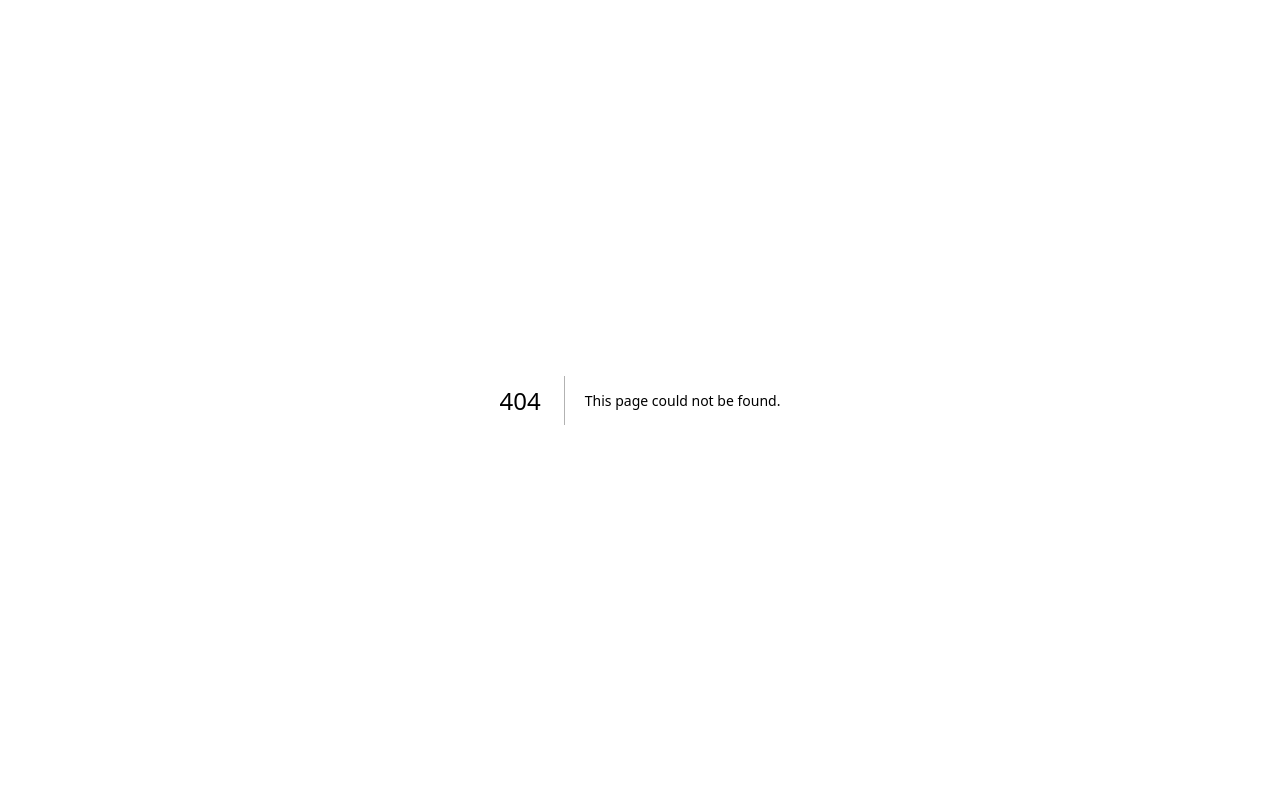
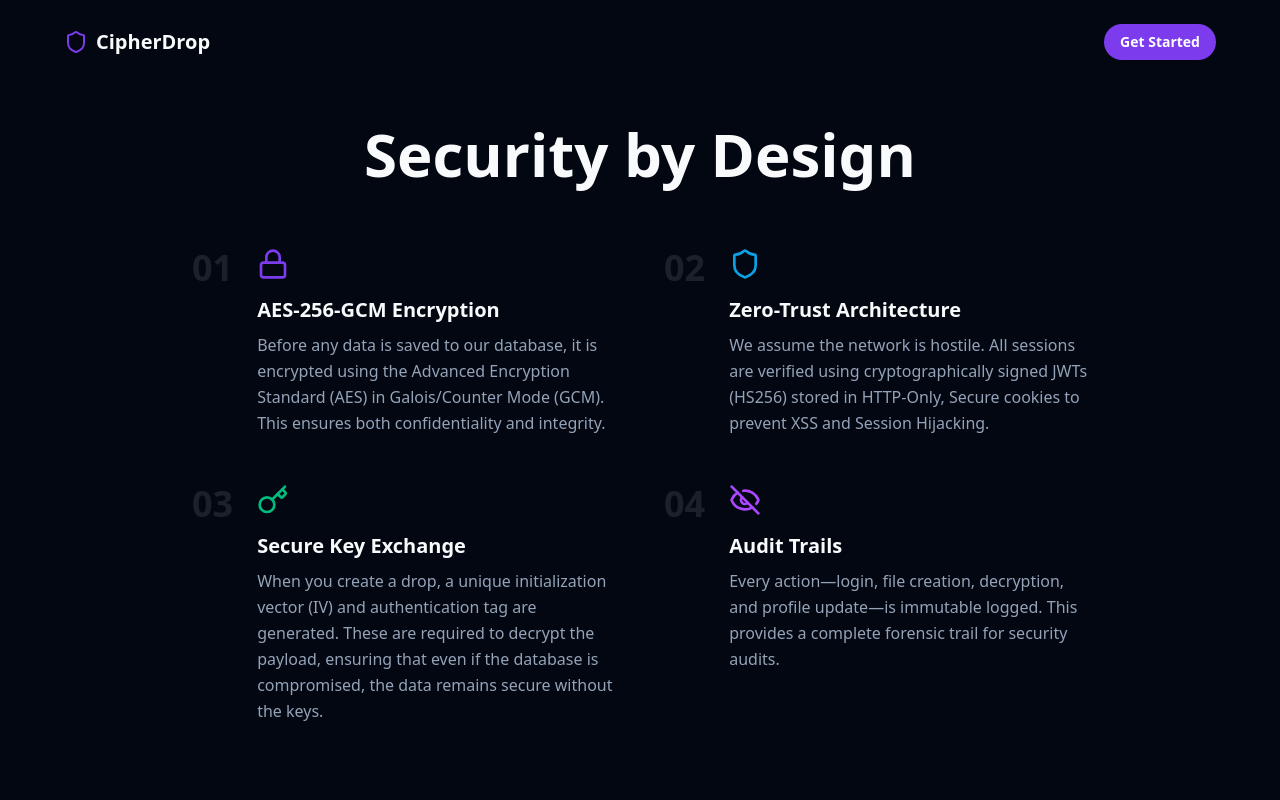
Before and after one commit to abhidhakal/cipher-drop, a Next.js app: page /how-it-works in a window 1280 px wide. Before the commit this address had no page. Shown: the top 800 px of the page. Built offline with nearby package versions, Linux system fonts and the light colour scheme.

Commit message:
feat: admin and how it works page

```diff
--- /dev/null
+++ b/src/app/admin/page.tsx
@@ -0,0 +1,100 @@
+import { db } from "@/lib/db";
+import { getSession } from "@/lib/session";
+import { redirect } from "next/navigation";
+import { ShieldAlert, Users, Activity, Lock } from "lucide-react";
+import Link from "next/link";
+
+export default async function AdminDashboard() {
+  const session = await getSession();
+
+  // RBAC: Check for ADMIN role
+  if (!session || session.role !== "ADMIN") {
+    // If not admin, redirect or show error
+    redirect("/dashboard");
+  }
+
+  const [users, logs] = await Promise.all([
+    db.user.findMany({
+      select: { id: true, email: true, role: true, mfaEnabled: true, createdAt: true },
+      take: 10
+    }),
+    db.auditLog.findMany({
+      orderBy: { createdAt: "desc" },
+      take: 20,
+      include: { user: { select: { email: true } } }
+    })
+  ]);
+
+  return (
+    <div className="min-h-screen bg-background p-6">
+      <div className="max-w-6xl mx-auto">
+        <div className="flex items-center justify-between mb-8">
+          <div className="flex items-center gap-3">
+            <div className="p-2 bg-red-500/10 text-red-500 rounded-lg">
+              <ShieldAlert size={24} />
+            </div>
+            <h1 className="text-2xl font-bold">Admin Command Center</h1>
+          </div>
+          <Link href="/dashboard" className="text-sm bg-white/5 px-4 py-2 rounded-lg hover:bg-white/10 transition-colors">
+            Return to User Dashboard
+          </Link>
+        </div>
+
+        <div className="grid grid-cols-1 lg:grid-cols-3 gap-8">
+          {/* User Management */}
+          <div className="lg:col-span-1 space-y-6">
+            <div className="bg-card border border-white/10 rounded-2xl p-6">
+              <h2 className="text-lg font-bold flex items-center gap-2 mb-6">
+                <Users size={18} className="text-blue-400" />
+                Users Status
+              </h2>
+              <div className="space-y-4">
+                {users.map((u: any) => (
+                  <div key={u.id} className="p-3 bg-background/50 rounded-xl border border-white/5 text-sm">
+                    <p className="font-bold truncate">{u.email}</p>
+                    <div className="flex items-center gap-2 mt-2">
+                      <span className={`px-2 py-0.5 rounded-full text-[10px] uppercase font-bold ${u.role === "ADMIN" ? "bg-red-500/20 text-red-500" : "bg-blue-500/20 text-blue-500"}`}>
+                        {u.role}
+                      </span>
+                      {u.mfaEnabled && (
+                        <span className="bg-emerald-500/20 text-emerald-500 px-2 py-0.5 rounded-full text-[10px] font-bold">MFA</span>
+                      )}
+                    </div>
+                  </div>
+                ))}
+              </div>
+            </div>
+          </div>
+
+          {/* Global Audit Logs */}
+          <div className="lg:col-span-2">
+            <div className="bg-card border border-white/10 rounded-2xl p-6">
+              <h2 className="text-lg font-bold flex items-center gap-2 mb-6">
+                <Activity size={18} className="text-purple-400" />
+                Live Security Feed (Audit)
+              </h2>
+              <div className="space-y-3 overflow-hidden">
+                {logs.map((log: any) => (
+                  <div key={log.id} className="flex items-start gap-4 p-3 bg-background/30 rounded-lg border border-white/5 text-xs">
+                    <div className={`mt-1 w-2 h-2 rounded-full flex-shrink-0 ${log.action.includes("FAILED") ? "bg-red-500 shadow-[0_0_8px_red]" : "bg-emerald-500"
+                      }`} />
+                    <div className="flex-1 min-w-0">
+                      <div className="flex justify-between items-start mb-1">
+                        <span className="font-bold text-foreground uppercase tracking-tight">{log.action.replace(/_/g, " ")}</span>
+                        <span className="text-muted-foreground font-mono">{new Date(log.createdAt).toLocaleTimeString()}</span>
+                      </div>
+                      <p className="text-muted-foreground truncate">
+                        User: {log.user?.email || "Anonymous"} • IP: {log.ipAddress}
+                      </p>
+                      <p className="mt-1 text-white/40 font-mono text-[10px] break-all">{log.metadata}</p>
+                    </div>
+                  </div>
+                ))}
+              </div>
+            </div>
+          </div>
+        </div>
+      </div>
+    </div>
+  );
+}
--- /dev/null
+++ b/src/app/how-it-works/page.tsx
@@ -0,0 +1,70 @@
+import Link from "next/link";
+import { Shield, Lock, Key, EyeOff } from "lucide-react";
+
+export default function HowItWorksPage() {
+  return (
+    <div className="min-h-screen bg-background p-6 flex flex-col items-center">
+      <nav className="w-full max-w-6xl flex justify-between items-center mb-16">
+        <Link href="/" className="font-bold text-xl flex items-center gap-2">
+          <Shield className="text-primary" /> CipherDrop
+        </Link>
+        <Link href="/register" className="px-4 py-2 bg-primary text-white rounded-full text-sm font-semibold">
+          Get Started
+        </Link>
+      </nav>
+
+      <div className="max-w-4xl w-full">
+        <h1 className="text-4xl md:text-6xl font-bold text-center mb-16">
+          Security by Design
+        </h1>
+
+        <div className="grid grid-cols-1 md:grid-cols-2 gap-12">
+          <Step
+            number="01"
+            title="AES-256-GCM Encryption"
+            description="Before any data is saved to our database, it is encrypted using the Advanced Encryption Standard (AES) in Galois/Counter Mode (GCM). This ensures both confidentiality and integrity."
+            icon={<Lock className="text-primary" size={32} />}
+          />
+          <Step
+            number="02"
+            title="Zero-Trust Architecture"
+            description="We assume the network is hostile. All sessions are verified using cryptographically signed JWTs (HS256) stored in HTTP-Only, Secure cookies to prevent XSS and Session Hijacking."
+            icon={<Shield className="text-secondary" size={32} />}
+          />
+          <Step
+            number="03"
+            title="Secure Key Exchange"
+            description="When you create a drop, a unique initialization vector (IV) and authentication tag are generated. These are required to decrypt the payload, ensuring that even if the database is compromised, the data remains secure without the keys."
+            icon={<Key className="text-emerald-500" size={32} />}
+          />
+          <Step
+            number="04"
+            title="Audit Trails"
+            description="Every action—login, file creation, decryption, and profile update—is immutable logged. This provides a complete forensic trail for security audits."
+            icon={<EyeOff className="text-purple-500" size={32} />}
+          />
+        </div>
+
+        <div className="mt-24 p-8 bg-card border border-white/10 rounded-2xl text-center">
+          <h2 className="text-2xl font-bold mb-4">Ready to secure your data?</h2>
+          <Link href="/register" className="inline-block px-8 py-3 bg-white text-black font-bold rounded-full hover:bg-gray-200 transition-colors">
+            Create Secure Account
+          </Link>
+        </div>
+      </div>
+    </div>
+  );
+}
+
+function Step({ number, title, description, icon }: any) {
+  return (
+    <div className="flex gap-6">
+      <div className="text-4xl font-bold text-white/10">{number}</div>
+      <div>
+        <div className="mb-4">{icon}</div>
+        <h3 className="text-xl font-bold mb-2">{title}</h3>
+        <p className="text-muted-foreground leading-relaxed">{description}</p>
+      </div>
+    </div>
+  )
+}
```
